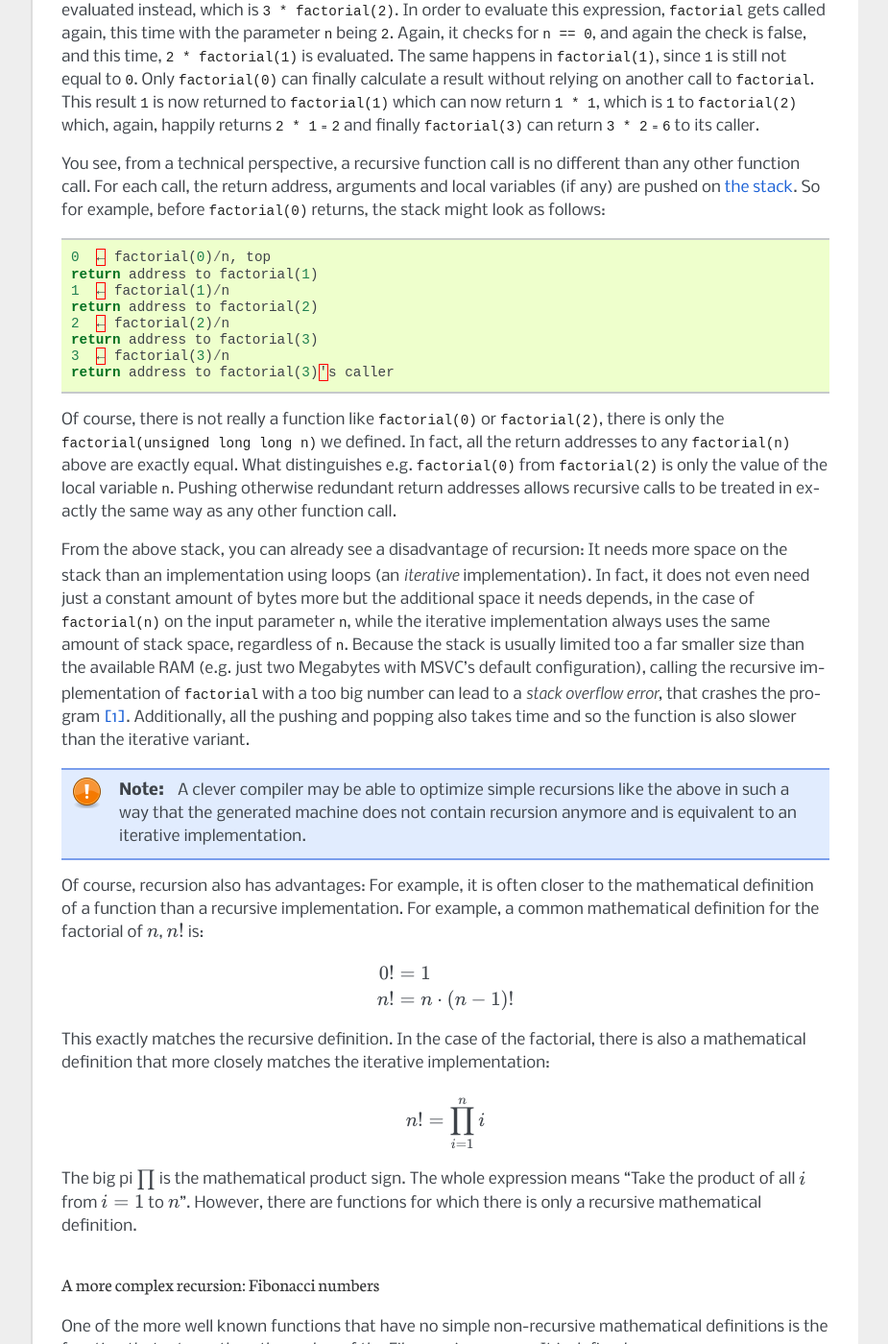
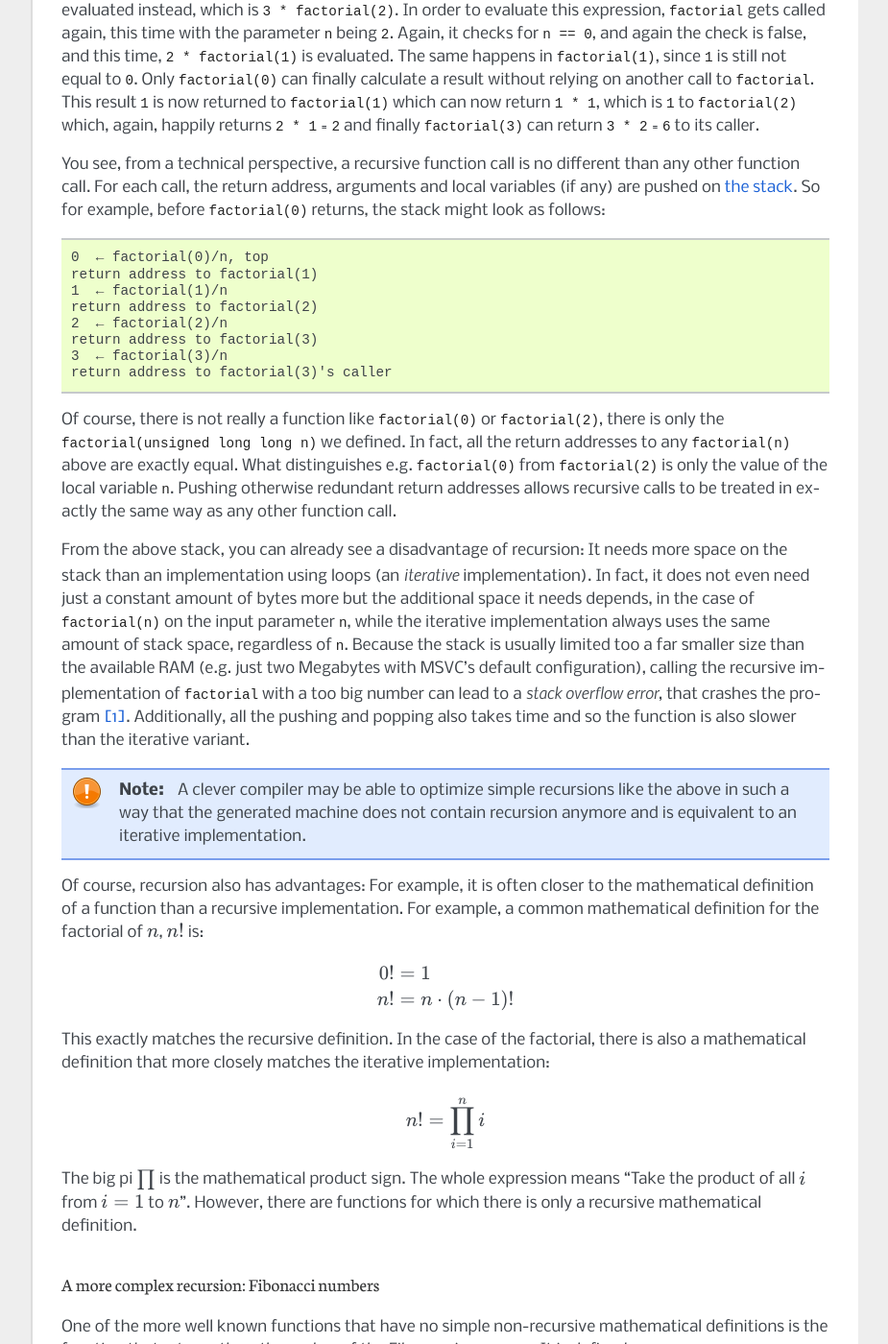
Before and after one commit to Oberon00/cpptutorial, a Sphinx documentation site: the page built from doc/proc/functions.rst, in a window 1280 px wide and 1400 px high, scrolled down 13612 px. Shown: the whole window at 96% size, without its empty margins (198-1123 px from the left). Built offline with Sphinx 7.4.7, drawn with Linux system fonts in a browser that asks for light colours; some of the changed text lies outside the part shown.

Commit message:
Fix code highlighting.

```diff
--- a/doc/proc/control-flow.rst
+++ b/doc/proc/control-flow.rst
@@ -171,7 +171,7 @@
   {
       statement_1
       statement_2
-      …
+      // ...
       statement_n
   }
 
--- a/doc/proc/functions.rst
+++ b/doc/proc/functions.rst
@@ -719,7 +719,9 @@
 You see, from a technical perspective, a recursive function call is no different
 than any other function call. For each call, the return address, arguments and
 local variables (if any) are pushed on :ref:`the stack <proc-func-stack>`. So
-for example, before ``factorial(0)`` returns, the stack might look as follows::
+for example, before ``factorial(0)`` returns, the stack might look as follows:
+
+.. code-block:: none
 
   0  ← factorial(0)/n, top
   return address to factorial(1)
@@ -791,7 +793,9 @@
   \fib(n) &= \fib(n - 1) + \fib(n - 2)
 
 This means that each Fibonacci number is the sum of its two predecessors,
-yielding the following sequence of numbers::
+yielding the following sequence of numbers:
+
+.. code-block:: none
 
   n        0  1  2  3  4  5  6   7  …
   fib(n)   0  1  1  2  3  5  8  13  …
--- a/doc/proc/hello-world.rst
+++ b/doc/proc/hello-world.rst
@@ -395,7 +395,9 @@
 
 * Line comments start with ``//`` and extend until the line ends.
 * C-Style comments start with ``/*`` and end with ``*/``. Note that they
-  cannot be nested, so the following is a syntax error::
+  cannot be nested, so the following is a syntax error:
+
+.. code-block:: none
 
     /* In comment. /* Still in comment. */ Already outside comment. */
 
--- a/doc/proc/logic.rst
+++ b/doc/proc/logic.rst
@@ -289,7 +289,7 @@
 twice in a row. Fortunately, this is not the case. You can thus use statements
 of the form ::
 
-  a = b = … = z = some_expression;
+  a = b /* = … */ = z = some_expression;
 
 to assign the value ``some_expression`` to all of the variables ``a`` through
 ``z``.
```
Also changed, not shown: doc/proc/types-and-vars.rst (+9 -3 lines).
